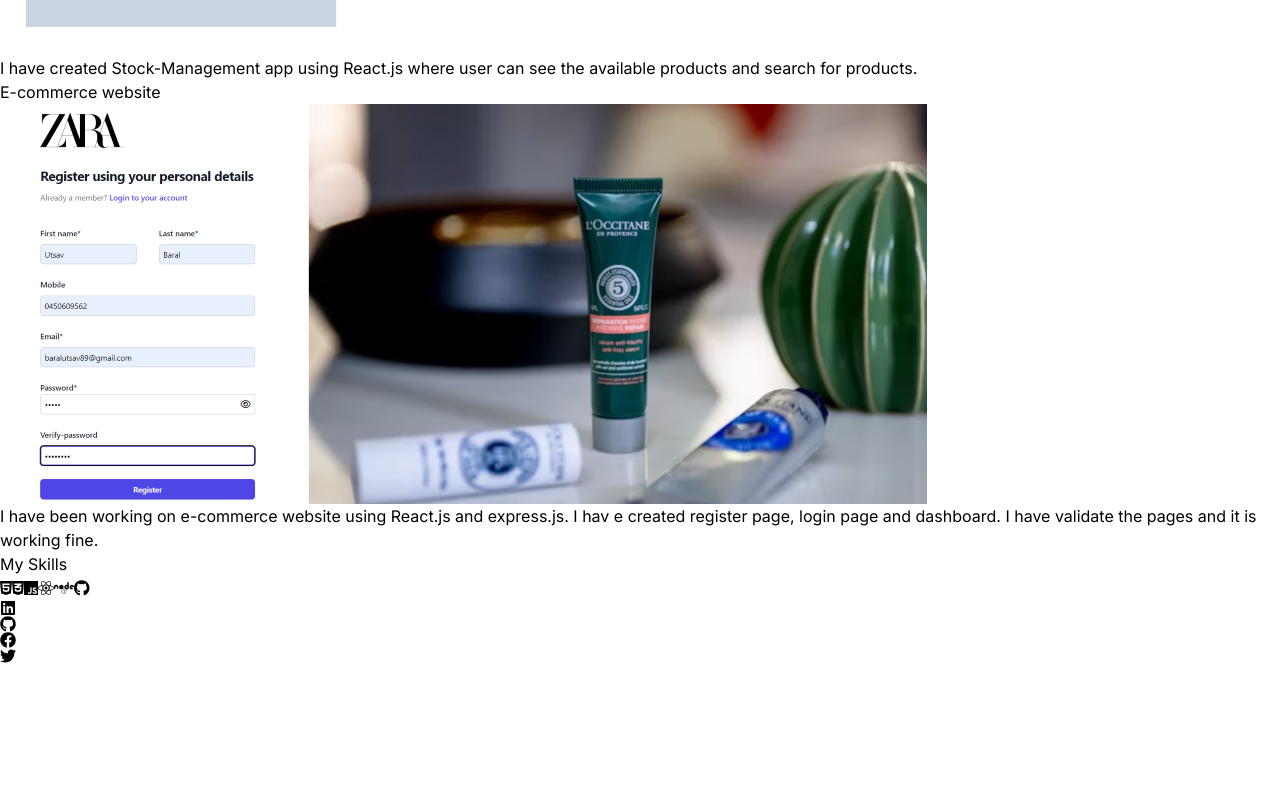
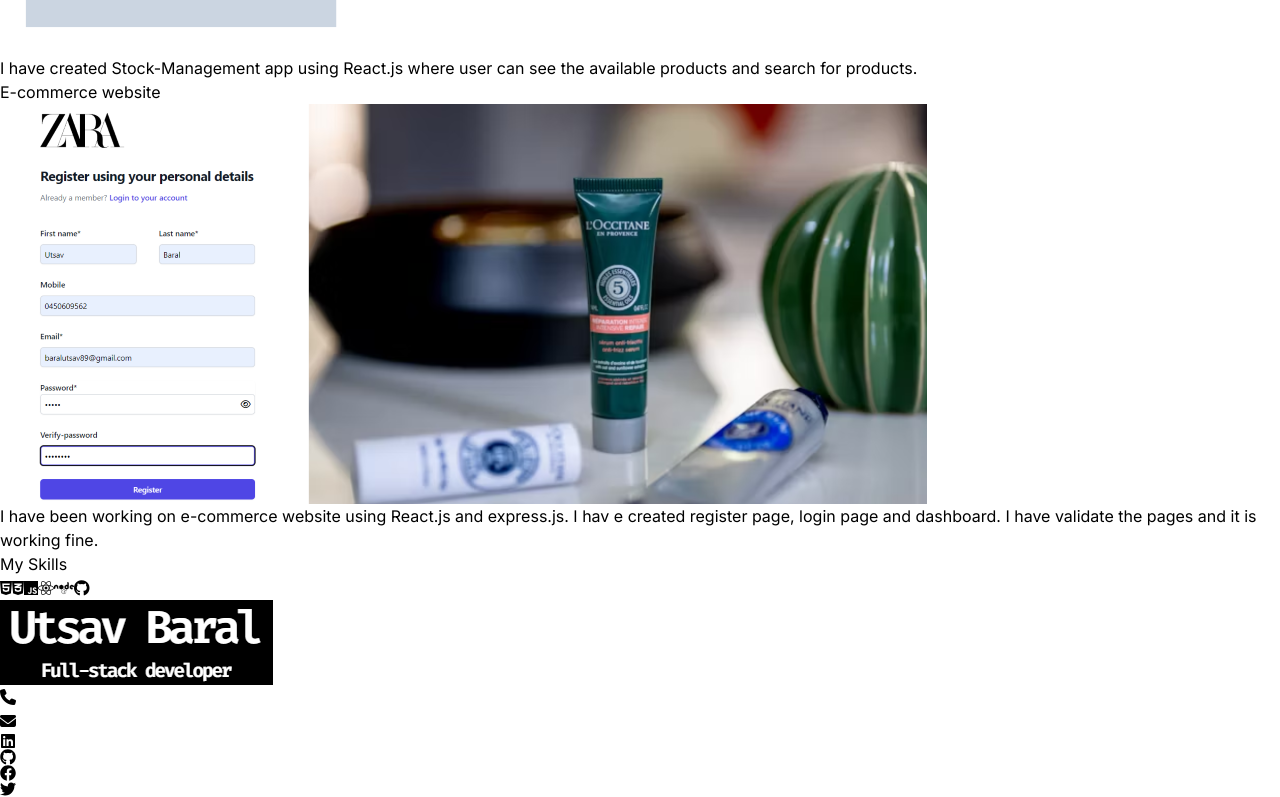
Before and after one commit to utsavcoder77/portfolio-utsav, a React (Vite) app in the folder frontend/: page / in a window 1280 px wide. Shown: the part 5687-6484 px from the top of the page. Before the commit the page ends 6351 px from the top, so only its background shows below. Built offline with nearby package versions, Linux system fonts and the light colour scheme.

Commit message:
updated footer and skills

```diff
--- a/frontend/src/App.jsx
+++ b/frontend/src/App.jsx
@@ -55,7 +55,7 @@
                     </div>
                 </div>
 
-                <div className='flex justify-center'>
+                <div className='flex justify-center bg-slate-950'>
                     <div className="w-full  max-w-[1200px] p-4">
 
                         <Footer />
--- a/frontend/src/components/Footer.jsx
+++ b/frontend/src/components/Footer.jsx
@@ -6,7 +6,22 @@
 
 function Footer() {
     return (
-        <div className="m-8 flex items-center justify-center gap-4 text-2xl">
+        <div className="border-b border-gray-600 pb-4  w-full max-w-screen-xl my-20 flex flex-col gap-24 text-2xl">
+            <div className="flex justify-between">
+                <figure>
+                    <img src={logo} alt="logo" className="w-[150px] mix-blend-screen" />
+                </figure>
+
+                <ul className="flex gap-14">
+                    <li>
+                        <a href="tel:0450609562"><i className="fa-solid fa-phone"></i></a>
+                    </li>
+                    <li>
+                        <a href="mailto:baralutsav89@gmail.com"><i className="fa-solid fa-envelope"></i></a>
+                    </li>
+
+                </ul>
+                <div className="flex justify-between items-center gap-10">
                     <a href="https://www.linkedin.com/in/utsav-baral/">
                         <FaLinkedin />
                     </a>
@@ -23,7 +38,10 @@
 
                 </div>
 
+            </div>
+        </div>
+
     )
 }
 
-export default Footer
+export default Footer;
--- a/frontend/src/components/Projects.jsx
+++ b/frontend/src/components/Projects.jsx
@@ -1,3 +1,4 @@
+
 import project1 from '../assets/projects/project1.png';
 import project2 from '../assets/projects/project2.png';
 import project3 from '../assets/projects/project3.png';
@@ -7,6 +8,7 @@
 import project7 from '../assets/projects/project7.png';
 
 function Projects() {
+
     const PROJECTS = [
         {
             id: 1,
@@ -60,17 +62,20 @@
     ]
 
     return (
-        <div className="border-b border-neutral-900 pb-4  w-full max-w-screen-xl mt-32 flex flex-col gap-14">
+        <div className="border-b border-neutral-900 pb-4  w-full max-w-screen-xl mt-32 flex flex-col gap-14 animate-pulse">
             <h1 className="inline-block bg-gradient-to-r from-cyan-400 via-orange-800 to-green-500 bg-clip-text text-5xl text-transparent">Projects</h1>
             <div className='grid grid-cols-2 md:grid-cols-3 gap-10'>
                 {
                     PROJECTS.map(({ id, projectName, img, description, alt }) => (
-                        <div key={id} className='flex flex-col gap-10 flex-wrap bg-black p-4 rounded-2xl animate-pulse'>
+                        <div key={id} className='flex flex-col gap-10 flex-wrap bg-black p-4 rounded-2xl'>
+
                             <h2 className="text-base text-sky-600 font-bold">{projectName}</h2>
+
                             <div className='flex flex-col gap-14'>
                                 <img className="h-[300px] border-2 border-slate-50 rounded-lg" src={img} alt={alt} />
                                 <p className=''>{description}</p>
                             </div>
+
                         </div>
                     ))
                 }
--- a/frontend/src/components/Skills.jsx
+++ b/frontend/src/components/Skills.jsx
@@ -2,15 +2,15 @@
 
 function Skills() {
     return (
-        <div className="border-b border-neutral-900 pb-4  w-full max-w-screen-xl mt-32 flex flex-col gap-16">
+        <div className="border-b border-neutral-900 pb-4  w-full max-w-screen-xl mt-32 flex flex-col gap-24">
             <h1 className="inline-block bg-gradient-to-r from-cyan-400 via-orange-800 to-green-500 bg-clip-text text-5xl text-transparent">My Skills</h1>
-            <div className="grid grid-rows-2 grid-cols-2 gap-10 md:grid-cols-3">
-                <i className="fa-brands fa-html5 text-7xl animate-pulse"></i>
-                <i className="fa-brands fa-css3-alt text-7xl animate-pulse"></i>
-                <i className="fa-brands fa-js text-7xl animate-pulse"></i>
-                <i className="fa-brands fa-react text-7xl animate-pulse"></i>
-                <i className="fa-brands fa-node text-7xl animate-pulse"></i>
-                <i className="fa-brands fa-github text-7xl animate-pulse"></i>
+            <div className="grid grid-rows-2 grid-cols-2 gap-14 md:grid-cols-3 animate-bounce">
+                <i className="fa-brands fa-html5 text-7xl"></i>
+                <i className="fa-brands fa-css3-alt text-7xl"></i>
+                <i className="fa-brands fa-js text-7xl"></i>
+                <i className="fa-brands fa-react text-7xl"></i>
+                <i className="fa-brands fa-node text-7xl"></i>
+                <i className="fa-brands fa-github text-7xl"></i>
             </div>
         </div>
     )
```
Also changed, not shown: 1 other file (tests, documents, lock files or other folders). Lines whose indentation alone changed are shown as unchanged.
